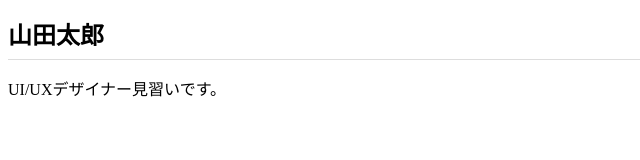
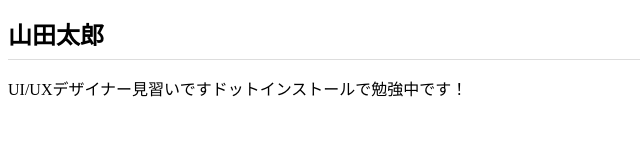
Before and after one commit to morikeru/doinstall.github.io, a plain HTML site: page index.html in a window 1280 px wide. Shown: the whole page, without its empty margins (0-640 px from the left). Drawn offline with Linux system fonts and the light colour scheme.

Commit message:
Add files via upload

```diff
--- a/index.html
+++ b/index.html
@@ -7,6 +7,6 @@
   </head>
   <body>
     <h1>山田太郎</h1>
-    <p>UI/UXデザイナー見習いです。</p>
+    <p>UI/UXデザイナー見習いですドットインストールで勉強中です！</p>
   </body>
 </html>
```
